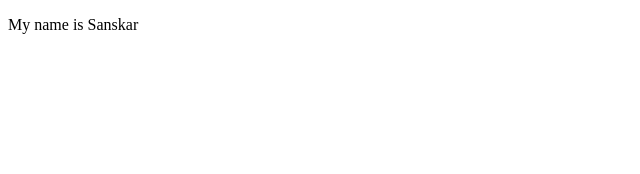
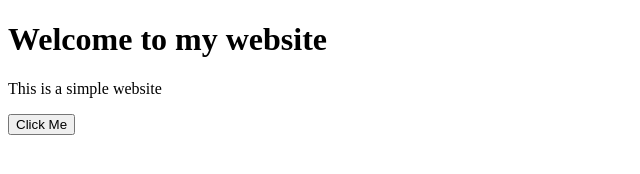
Before and after one commit to Sanskar12222177/demo, a plain HTML site: page index.html in a window 1280 px wide. Shown: the whole page, without its empty margins (0-640 px from the left). Drawn offline with Linux system fonts and the light colour scheme.

Commit message:
title changed

```diff
--- a/index.html
+++ b/index.html
@@ -3,13 +3,23 @@
 <head>
     <meta charset="UTF-8">
     <meta name="viewport" content="width=device-width, initial-scale=1.0">
-    <title>Magic wala</title>
+    <title>MyProject</title>
 </head>
 <body>
-
+<h1> Welcome to my website</h1>
     <p>
-        My name is Sanskar
+        This is a simple website
     </p>
-
+<button onclick = "alert('Button Clicked!')">Click Me</button>
 </body>
 </html>
+
+
+<!-- git init -->
+<!-- git add index.html -->
+<!-- git status -->
+<!-- git commit -m "initial state" -->
+<!-- git push -->
+<!-- git remote add origin https://github.com/Sanskar12222177/demo.git -->
+<!-- git branch -M main -->
+<!-- git push -u origin main -->
```
